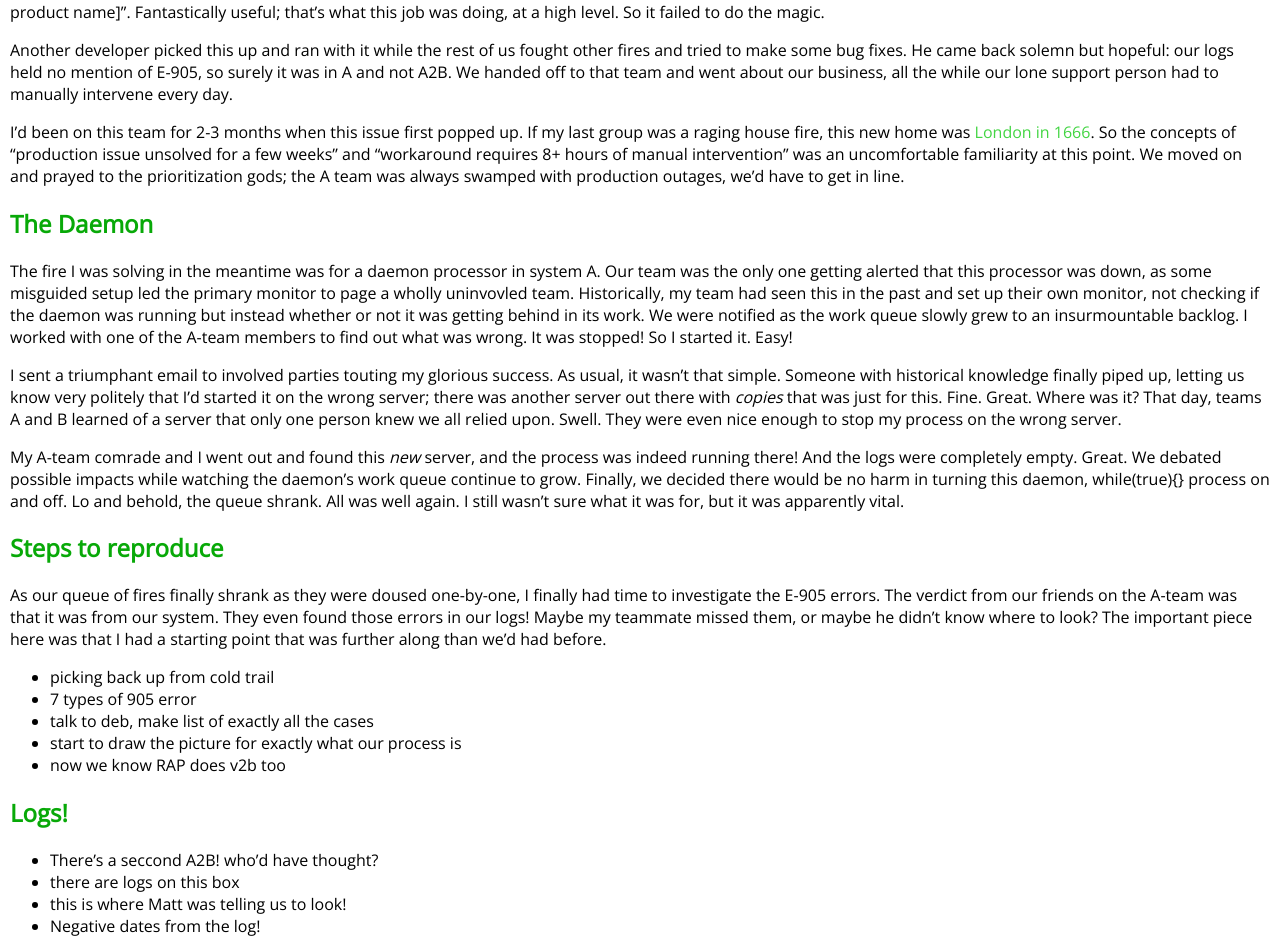
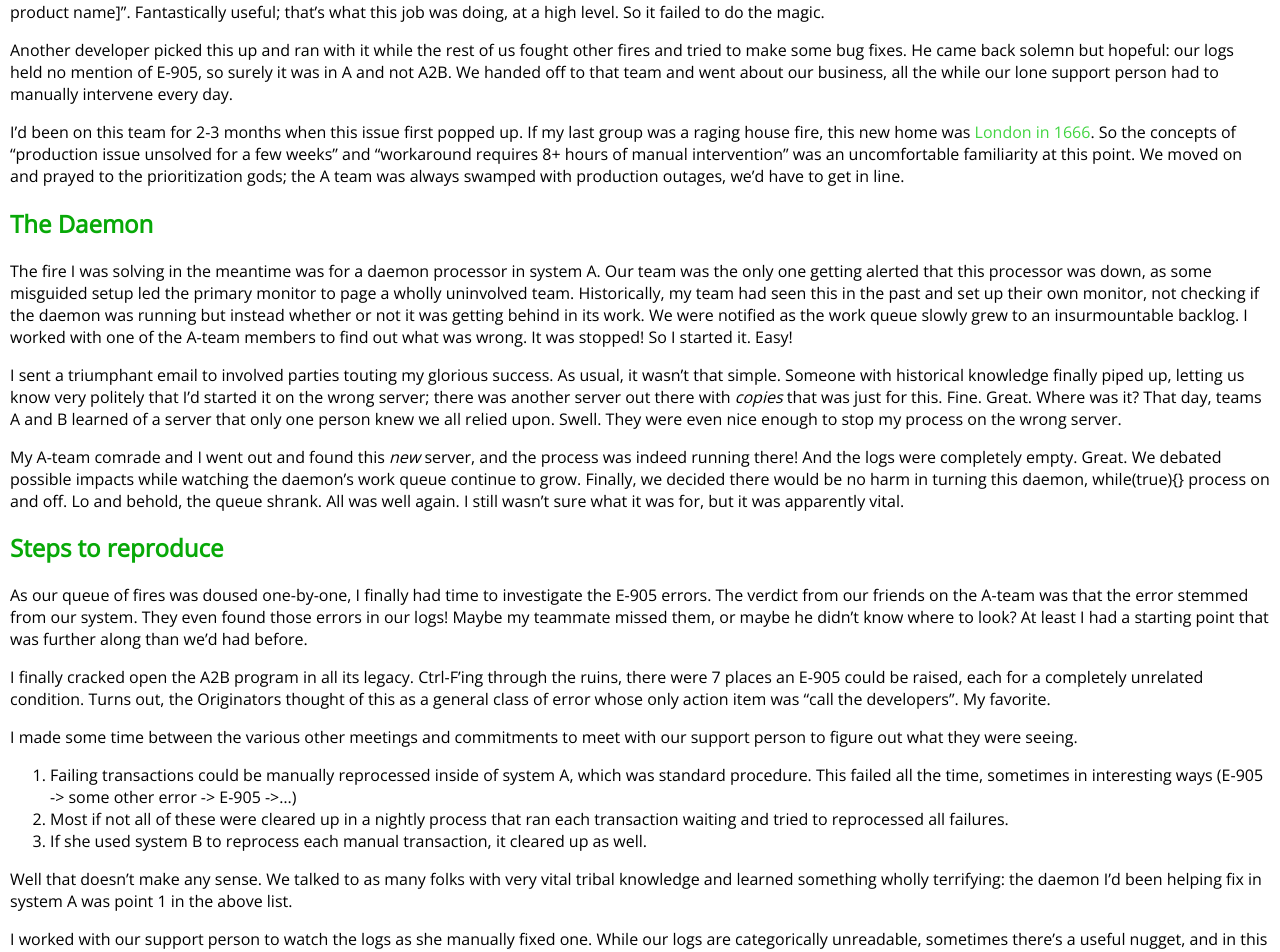
Before and after one commit to icbat/icbat.github.io, a Jekyll site: the page built from writing/_posts/2015-02-18-off-by-6.md, in a window 1280 px wide and 1400 px high, scrolled down 486 px. Shown: the top 952 px of the window. Built offline with Jekyll 4.4.1, drawn with Linux system fonts in a browser that asks for light colours; some of the changed text lies outside the part shown.

Commit message:
Finishing up draft  I think
push it live, start to get a VM to test this crap

```diff
--- a/writing/_posts/2015-02-18-off-by-6.md
+++ b/writing/_posts/2015-02-18-off-by-6.md
@@ -21,7 +21,7 @@
 
 ## The Daemon
 
-The fire I was solving in the meantime was for a daemon processor in system A. Our team was the only one getting alerted that this processor was down, as some misguided setup led the primary monitor to page a wholly uninvovled team. Historically, my team had seen this in the past and set up their own monitor, not checking if the daemon was running but instead whether or not it was getting behind in its work. We were notified as the work queue slowly grew to an insurmountable backlog. I worked with one of the A-team members to find out what was wrong. It was stopped! So I started it. Easy!
+The fire I was solving in the meantime was for a daemon processor in system A. Our team was the only one getting alerted that this processor was down, as some misguided setup led the primary monitor to page a wholly uninvolved team. Historically, my team had seen this in the past and set up their own monitor, not checking if the daemon was running but instead whether or not it was getting behind in its work. We were notified as the work queue slowly grew to an insurmountable backlog. I worked with one of the A-team members to find out what was wrong. It was stopped! So I started it. Easy!
 
 I sent a triumphant email to involved parties touting my glorious success. As usual, it wasn't that simple. Someone with historical knowledge finally piped up, letting us know very politely that I'd started it on the wrong server; there was another server out there with _copies_ that was just for this. Fine. Great. Where was it? That day, teams A and B learned of a server that only one person knew we all relied upon. Swell. They were even nice enough to stop my process on the wrong server.
 
@@ -29,27 +29,28 @@
 
 ## Steps to reproduce
 
-As our queue of fires finally shrank as they were doused one-by-one, I finally had time to investigate the E-905 errors. The verdict from our friends on the A-team was that it was from our system. They even found those errors in our logs! Maybe my teammate missed them, or maybe he didn't know where to look? The important piece here was that I had a starting point that was further along than we'd had before.
+As our queue of fires was doused one-by-one, I finally had time to investigate the E-905 errors. The verdict from our friends on the A-team was that the error stemmed from our system. They even found those errors in our logs! Maybe my teammate missed them, or maybe he didn't know where to look? At least I had a starting point that was further along than we'd had before.
 
-- picking back up from cold trail
-- 7 types of 905 error
-- talk to deb, make list of exactly all the cases
-- start to draw the picture for exactly what our process is
-- now we know RAP does v2b too
+I finally cracked open the A2B program in all its legacy. Ctrl-F'ing through the ruins, there were 7 places an E-905 could be raised, each for a completely unrelated condition. Turns out, the Originators thought of this as a general class of error whose only action item was "call the developers". My favorite.
 
-## Logs!
+I made some time between the various other meetings and commitments to meet with our support person to figure out what they were seeing.
 
-- There's a seccond A2B! who'd have thought?
-- there are logs on this box
-- this is where Matt was telling us to look!
-- Negative dates from the log!
+1. Failing transactions could be manually reprocessed inside of system A, which was standard procedure. This failed all the time, sometimes in interesting ways (E-905 -> some other error -> E-905 ->...)
+2. Most if not all of these were cleared up in a nightly process that ran each transaction waiting and tried to reprocessed all failures.
+3. If she used system B to reprocess each manual transaction, it cleared up as well.
+
+Well that doesn't make any sense. We talked to as many folks with very vital tribal knowledge and learned something wholly terrifying:  the daemon I'd been helping fix in system A was point 1 in the above list.
+
+I worked with our support person to watch the logs as she manually fixed one. While our logs are categorically unreadable, sometimes there's a useful nugget, and in this case I could drill down to a transaction and carefully apply `grep` to get at what it's doing. I tried to watch it fail; nothing. I tried to watch it succeed, and I could see it succeed. But wait, wasn't the daemon on a different box... what if there's an A2B over there as well? There would have to be, right? What crazy person would SSH to run a command like this? For once, we weren't doing something quite as insane as imaginable.
 
 ## Epiphany
 
-So we're sending bad data through to the other system. Where are those coming from, though? The dates on the business object itself seem fine; they're formatted the same as successful transactions and the numbers all seem sane. That's the kind of thing manual intervention often picks up; we're used to seeing users enter things incorrectly, with no care. That wasn't the case here, so where do those come from, anyway? Now we've got logs and line numbers, we found the following snippets:
+{% gist icbat/c664fa1d4ac94bf83b54 %}
+
+Huh, there were logs after all; they were just on a box that no one knew existed. Fine. It looks like we're sending bad data through to the system. Where are those coming from, though? The dates on the business object itself in system A's GUI seem fine; they're formatted the same as successful transactions and the numbers all seem sane. That's the kind of thing manual inspection often reveals; we're used to seeing users enter things incorrectly, with no care. That wasn't the case here, so where do those come from, anyway? Now we've got logs and line numbers, we found the following snippets:
 
 {% gist icbat/ed53c7ac698ff714726b %}
 
-Negative dates don't make much sense, but in the context of the code, this'll get you pretty close. But this should fail every single time, right? It should've been failing since this code was written! No code changes were made!
+Negative dates don't make much sense, but in the context of the code, this'll get you pretty close. But this should fail every single time, right? It would have been failing since this code was written! No code changes were made!
 
 A six hour difference is a very big red flag where I'm from, though. This team struggles with this all the time. One of our systems is in UTC, the other is in local time, which is UTC-6. _Well, butts_. We ran a quick `date` command on each system (BS and Node1), and they were indeed in different time zones.
```
